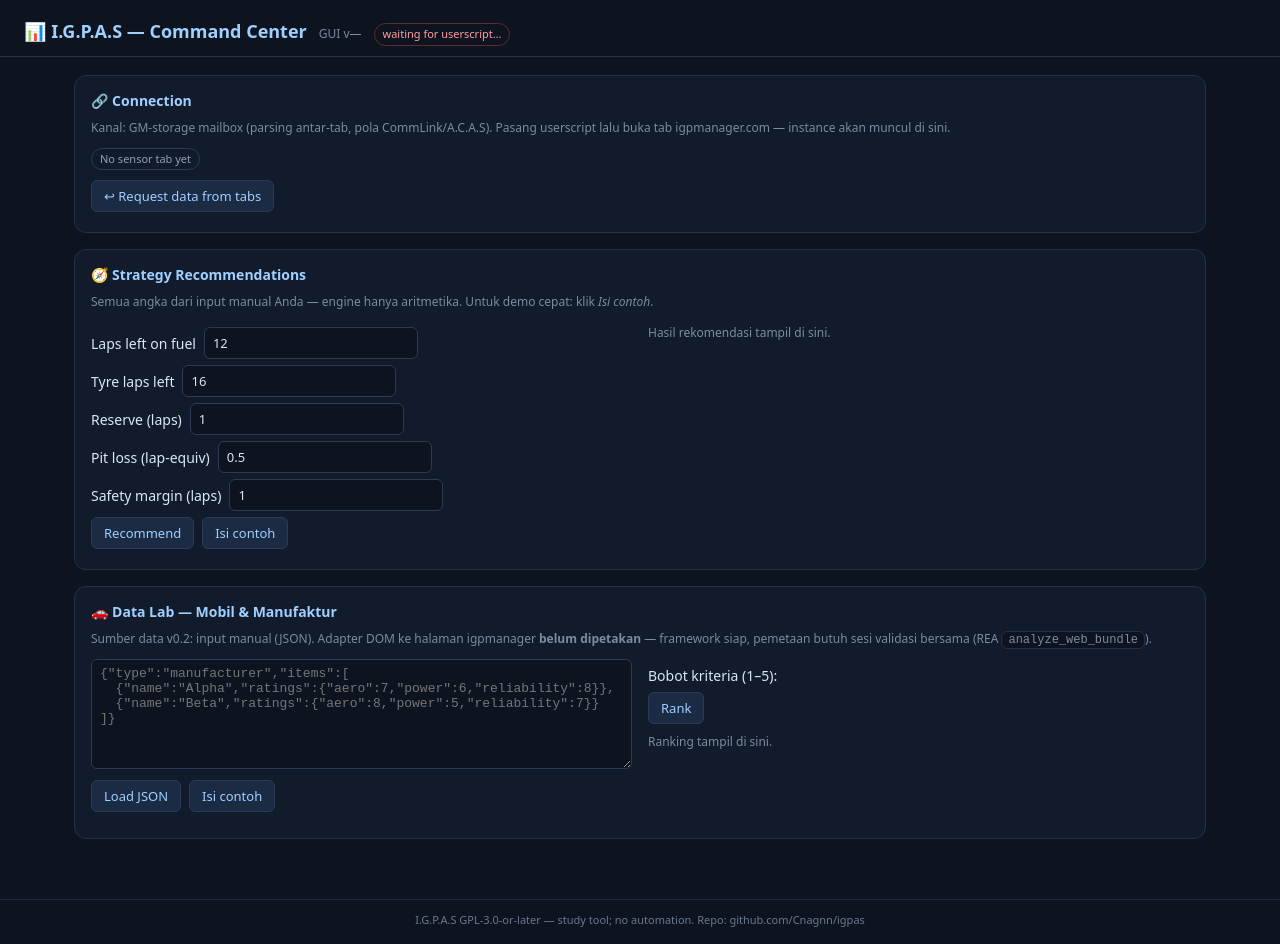
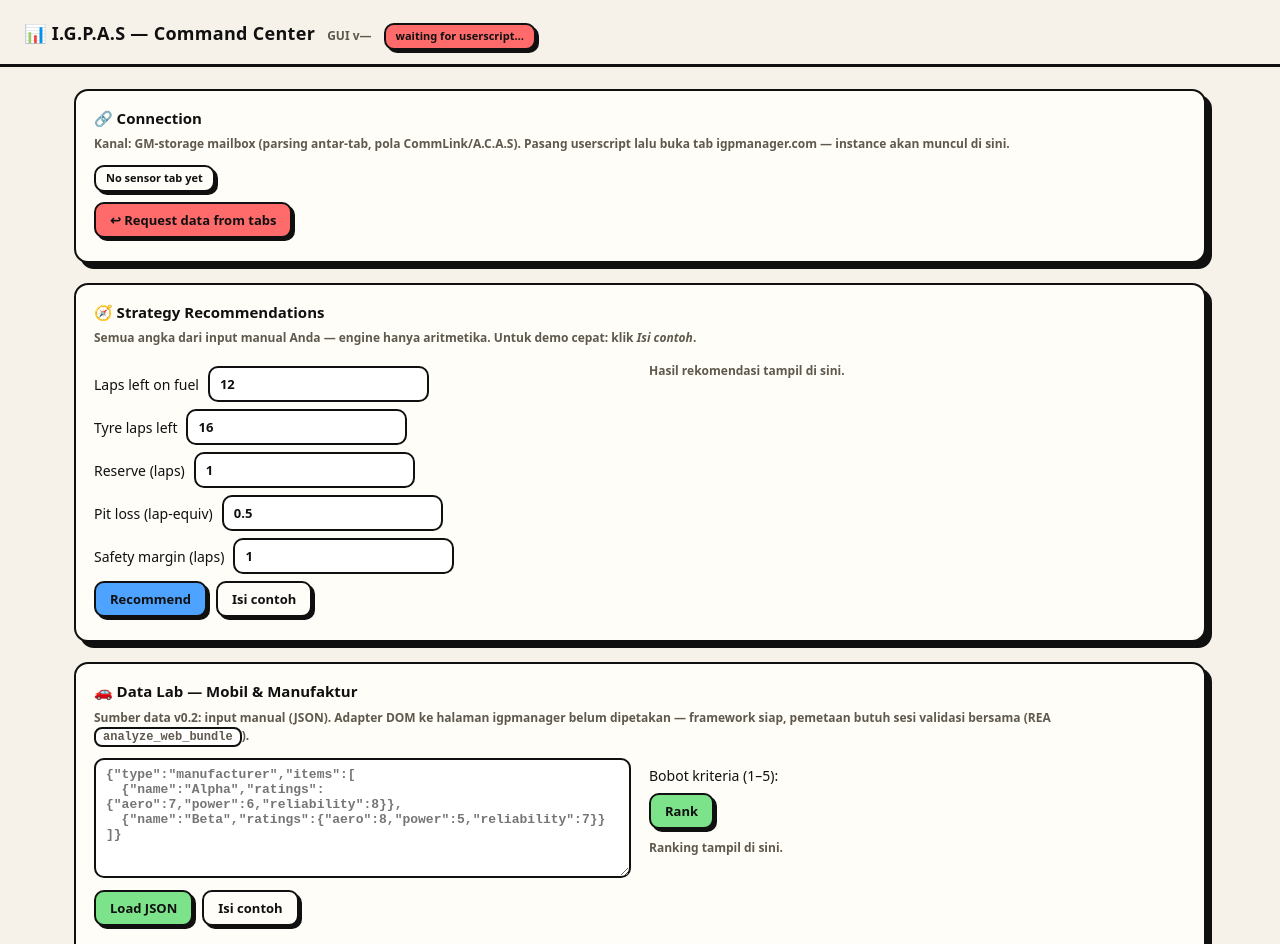
Before and after one commit to Cnagnn/igpas, a plain HTML site: page docs/app/index.html in a window 1280 px wide. Shown: the top 944 px of the page. Drawn offline with Linux system fonts and the light colour scheme.

Commit message:
style(neo-brutalism): v0.2.1 - thick outline + hard offset shadows + semi-rounded (app & floating panel)

```diff
--- a/docs/app/index.html
+++ b/docs/app/index.html
@@ -5,46 +5,68 @@
 <meta name="viewport" content="width=device-width, initial-scale=1">
 <title>I.G.P.A.S — Command Center</title>
 <style>
-    :root { color-scheme: dark; }
+    :root { color-scheme: light;
+        --ink:#101010; --paper:#F6F2E9; --card:#FFFDF7;
+        --blue:#4DA3FF; --yellow:#FFD23F; --pink:#FF6B6B;
+        --green:#7CE38B; --muted:#5f584d; }
     * { box-sizing: border-box; }
-    body { margin: 0; background: #0d1420; color: #dbe6f5;
+    body { margin: 0; background: var(--paper); color: var(--ink);
            font: 14px/1.5 system-ui, sans-serif; }
-    header { padding: 18px 24px 10px; border-bottom: 1px solid #22314a;
+
+    header { padding: 20px 24px 14px; border-bottom: 3px solid var(--ink);
              display: flex; align-items: baseline; gap: 12px; flex-wrap: wrap; }
-    header h1 { margin: 0; font-size: 18px; color: #9fd0ff; }
-    header .tag { color: #7b8ba1; font-size: 12px; }
-    main { max-width: 1180px; margin: 0 auto; padding: 18px 24px 60px;
-           display: grid; gap: 16px; }
-    section { background: #111b2c; border: 1px solid #22314a; border-radius: 12px;
-              padding: 14px 16px; }
-    section h2 { margin: 0 0 8px; font-size: 14px; color: #9fd0ff; }
-    section .hint { color: #7b8ba1; font-size: 12px; margin: 0 0 10px; }
-    .badge { display: inline-block; padding: 2px 8px; border-radius: 999px;
-             font-size: 11px; border: 1px solid #2b3b55; color: #8fa1b8; }
-    .badge.ok { color: #7ce38b; border-color: #2c5a37; }
-    .badge.off { color: #ff9d9d; border-color: #5a2c2c; }
-    table { border-collapse: collapse; width: 100%; font-size: 13px; }
-    th, td { text-align: left; padding: 5px 8px; border-bottom: 1px solid #1a2740; }
-    th { color: #8fa1b8; font-weight: 600; }
+    header h1 { margin: 0; font-size: 18px; font-weight: 800; letter-spacing: .3px; }
+    header .tag { color: var(--muted); font-size: 12px; font-weight: 700; }
+    .badge { display: inline-block; padding: 3px 10px; border: 2px solid var(--ink);
+             border-radius: 10px; font-size: 11px; font-weight: 800; background: var(--card);
+             box-shadow: 3px 3px 0 var(--ink); }
+    .badge.ok { background: var(--green); }
+    .badge.off { background: var(--pink); }
+
+    main { max-width: 1180px; margin: 0 auto; padding: 22px 24px 70px;
+           display: grid; gap: 20px; }
+    section { background: var(--card); border: 2.5px solid var(--ink);
+              border-radius: 14px; padding: 16px 18px; box-shadow: 6px 6px 0 var(--ink); }
+    section h2 { margin: 0 0 6px; font-size: 15px; font-weight: 800; }
+    section .hint { color: var(--muted); font-size: 12px; margin: 0 0 12px; font-weight: 600; }
+
+    table { border-collapse: separate; border-spacing: 0; width: 100%; font-size: 13px; }
+    th, td { text-align: left; padding: 6px 9px; border-bottom: 2px solid var(--ink); }
+    th { font-weight: 800; text-transform: uppercase; letter-spacing: .4px; font-size: 11px; }
     td.num { text-align: right; font-variant-numeric: tabular-nums; }
-    .row { display: flex; gap: 8px; align-items: center; flex-wrap: wrap; margin: 6px 0; }
+
+    .row { display: flex; gap: 9px; align-items: center; flex-wrap: wrap; margin: 7px 0; }
     input[type=number], input[type=text], select, textarea {
-        background: #0d1420; border: 1px solid #2b3b55; color: #dbe6f5;
-        border-radius: 6px; padding: 6px 8px; font: 13px system-ui; }
-    textarea { width: 100%; min-height: 110px; font-family: ui-monospace, monospace; }
-    button { background: #1c2b44; color: #9fd0ff; border: 1px solid #2b3b55;
-             border-radius: 6px; padding: 6px 12px; cursor: pointer; font: 13px system-ui; }
-    button:hover { background: #24385a; }
-    .grid2 { display: grid; grid-template-columns: 1fr 1fr; gap: 16px; }
+        background: #fff; border: 2px solid var(--ink); color: var(--ink);
+        border-radius: 10px; padding: 7px 10px; font: 600 13px system-ui; }
+    input:focus, textarea:focus, select:focus {
+        outline: 3px solid var(--yellow); outline-offset: 1px; }
+    textarea { width: 100%; min-height: 120px; font-family: ui-monospace, monospace; font-weight: 600; }
+
+    button { background: var(--yellow); color: var(--ink); border: 2px solid var(--ink);
+             border-radius: 10px; padding: 7px 14px; cursor: pointer; font: 700 13px system-ui;
+             box-shadow: 3px 3px 0 var(--ink); transition: transform .06s, box-shadow .06s; }
+    button:hover { transform: translate(-1px, -1px); box-shadow: 4px 4px 0 var(--ink); }
+    button:active { transform: translate(2px, 2px); box-shadow: 1px 1px 0 var(--ink); }
+    #igpas-strategy button { background: var(--blue); }
+    #igpas-lab button { background: var(--green); }
+    #igpas-connection button { background: var(--pink); }
+    button#ig-lab-example, button#ig-str-demo { background: var(--card); }
+
+    .grid2 { display: grid; grid-template-columns: 1fr 1fr; gap: 18px; }
     @media (max-width: 900px) { .grid2 { grid-template-columns: 1fr; } }
-    .rec { padding: 8px 10px; border-left: 3px solid #9fd0ff; background: #0d1626;
-           border-radius: 6px; margin: 6px 0; }
-    .rec .why { color: #8fa1b8; font-size: 12px; }
-    .warn { color: #ffce6b; }
-    footer { text-align: center; color: #6a788d; font-size: 11px;
-             padding: 12px; border-top: 1px solid #1a2740; }
-    code { background: #0d1420; border: 1px solid #22314a; padding: 1px 6px;
-           border-radius: 6px; font-size: 12px; }
+
+    .rec { padding: 10px 12px; border: 2px solid var(--ink); border-radius: 10px;
+           background: #EAF3FF; box-shadow: 3px 3px 0 var(--ink); margin: 8px 0; }
+    .rec .why { color: #37414d; font-size: 12.5px; }
+    .warn { color: var(--ink); background: var(--pink); display: inline-block;
+            padding: 2px 9px; border: 2px solid var(--ink); border-radius: 8px;
+            font-weight: 800; }
+
+    footer { text-align: center; color: var(--muted); font-size: 11px;
+             padding: 14px; border-top: 3px solid var(--ink); margin-top: 34px; font-weight: 700; }
+    code { background: #fff; border: 2px solid var(--ink); padding: 1px 7px;
+           border-radius: 8px; font-size: 12px; font-weight: 700; }
 </style>
 </head>
 <body>
```
Also changed, not shown: src/igpas.user.js (+33 -28 lines).
